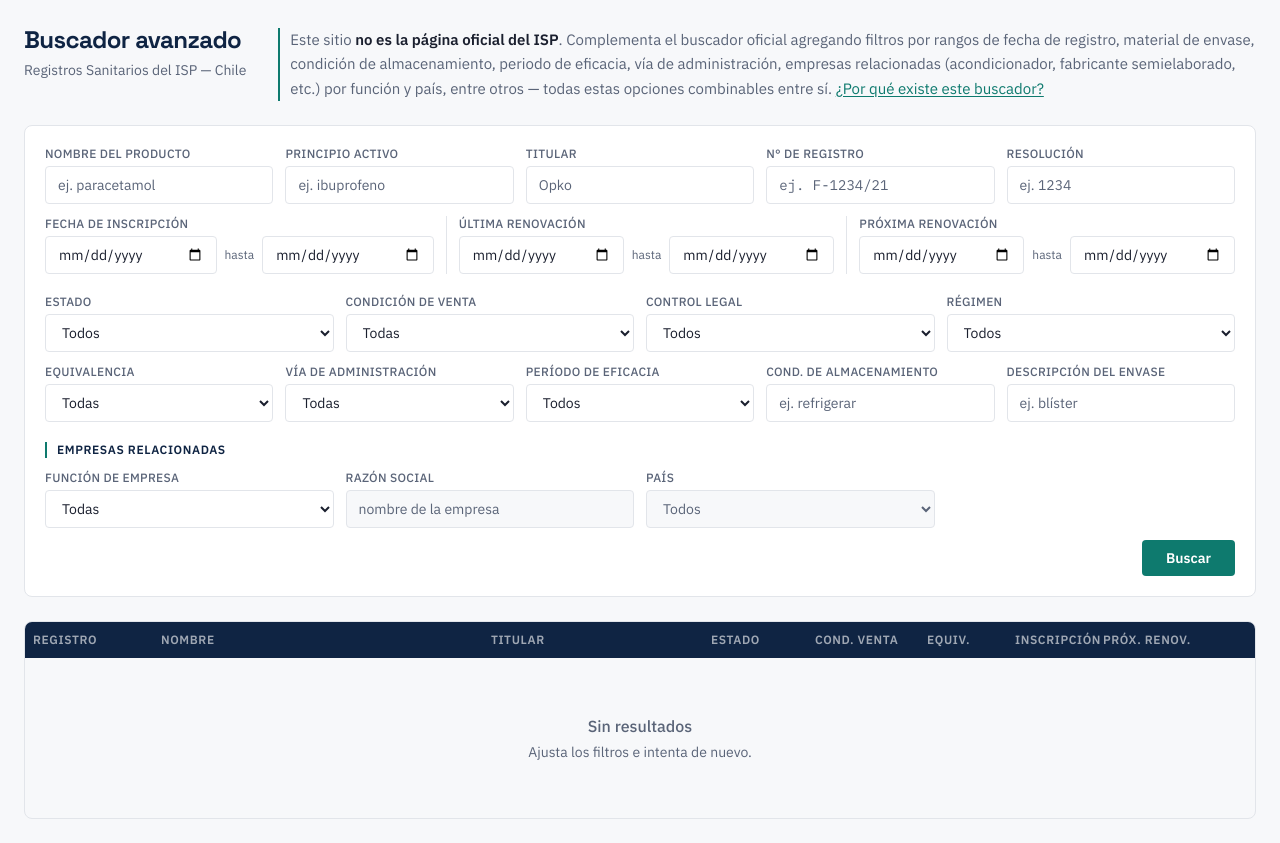
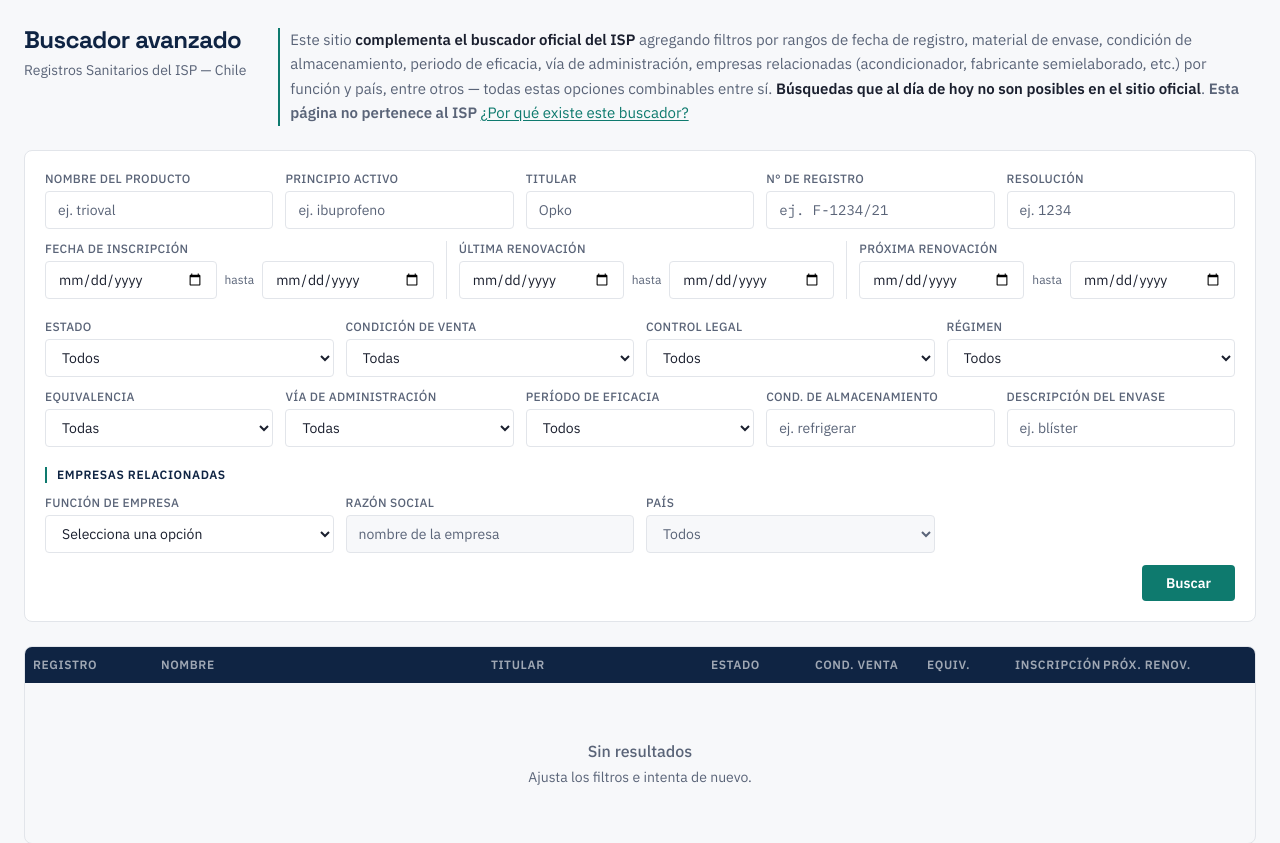
Before and after one commit to yesminalina/ispch-advanced-search, a Django app: page / in a window 1280 px wide. Shown: the part 48-891 px from the top of the page. Run offline with Django 5.2, Linux system fonts and the light colour scheme; data that the repository does not hold is empty; style sheets or scripts are compiled from the project's sources.

Commit message:
ui: refine search disclaimer copy and placeholders
- Reframe disclaimer to lead with complementary value rather than negation
- Update nombre placeholder to "ej. trioval"
- Change función default option to "Selecciona una opción"

```diff
--- a/registros/templates/registros/search.html
+++ b/registros/templates/registros/search.html
@@ -12,8 +12,7 @@
   </div>
   <div class="mt-3 lg:mt-1 border-l-2 border-teal pl-2.5">
     <p class="text-xs md:text-[15px] text-muted leading-relaxed">
-      Este sitio <strong class="text-text">no es la página oficial del ISP</strong>.
-      Complementa el buscador oficial agregando filtros por rangos de fecha de registro, material de envase, condición de almacenamiento, periodo de eficacia, vía de administración, empresas relacionadas (acondicionador, fabricante semielaborado, etc.) por función y país, entre otros — todas estas opciones combinables entre sí.
+      Este sitio <strong class="text-text">complementa el buscador oficial del ISP</strong> agregando filtros por rangos de fecha de registro, material de envase, condición de almacenamiento, periodo de eficacia, vía de administración, empresas relacionadas (acondicionador, fabricante semielaborado, etc.) por función y país, entre otros — todas estas opciones combinables entre sí. <strong class="text-text">Búsquedas que al día de hoy no son posibles en el sitio oficial</strong>. <strong>Esta página no pertenece al ISP</strong>
       <a href="{% url 'registros:about' %}" class="text-teal hover:text-teal-hover underline underline-offset-2 whitespace-nowrap">¿Por qué existe este buscador?</a>
     </p>
   </div>
@@ -26,7 +25,7 @@
   <div class="grid grid-cols-2 sm:grid-cols-3 lg:grid-cols-5 gap-3 mb-3">
     <div>
       <label class="form-label">Nombre del producto</label>
-      <input type="text" name="nombre" class="form-input" placeholder="ej. paracetamol">
+      <input type="text" name="nombre" class="form-input" placeholder="ej. trioval">
     </div>
     <div>
       <label class="form-label">Principio activo</label>
@@ -162,7 +161,7 @@
     <div>
       <label class="form-label">Función de empresa</label>
       <select name="funcion" id="funcion-empresa" class="form-input">
-        <option value="">Todas</option>
+        <option value="">Selecciona una opción</option>
         {% for funcion in funcion_choices %}
           <option value="{{ funcion }}">{{ funcion }}</option>
         {% endfor %}
```
